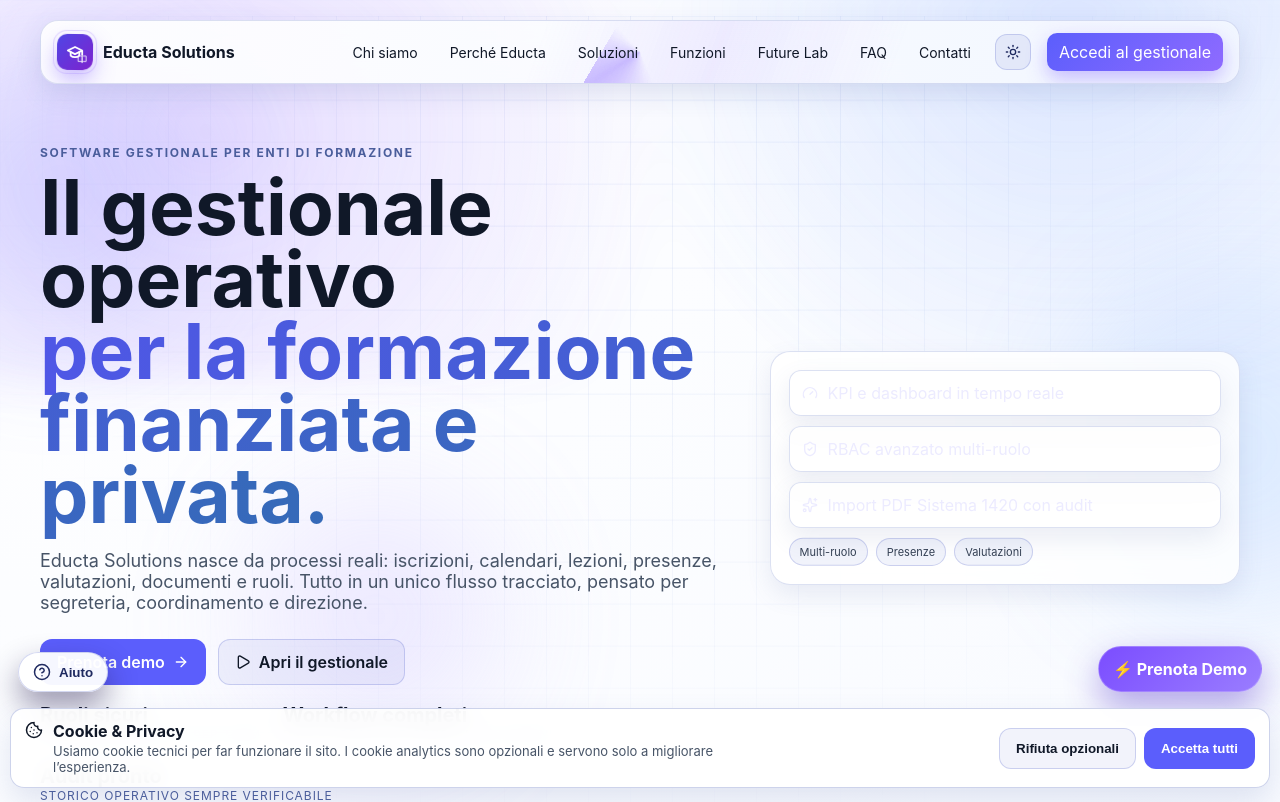
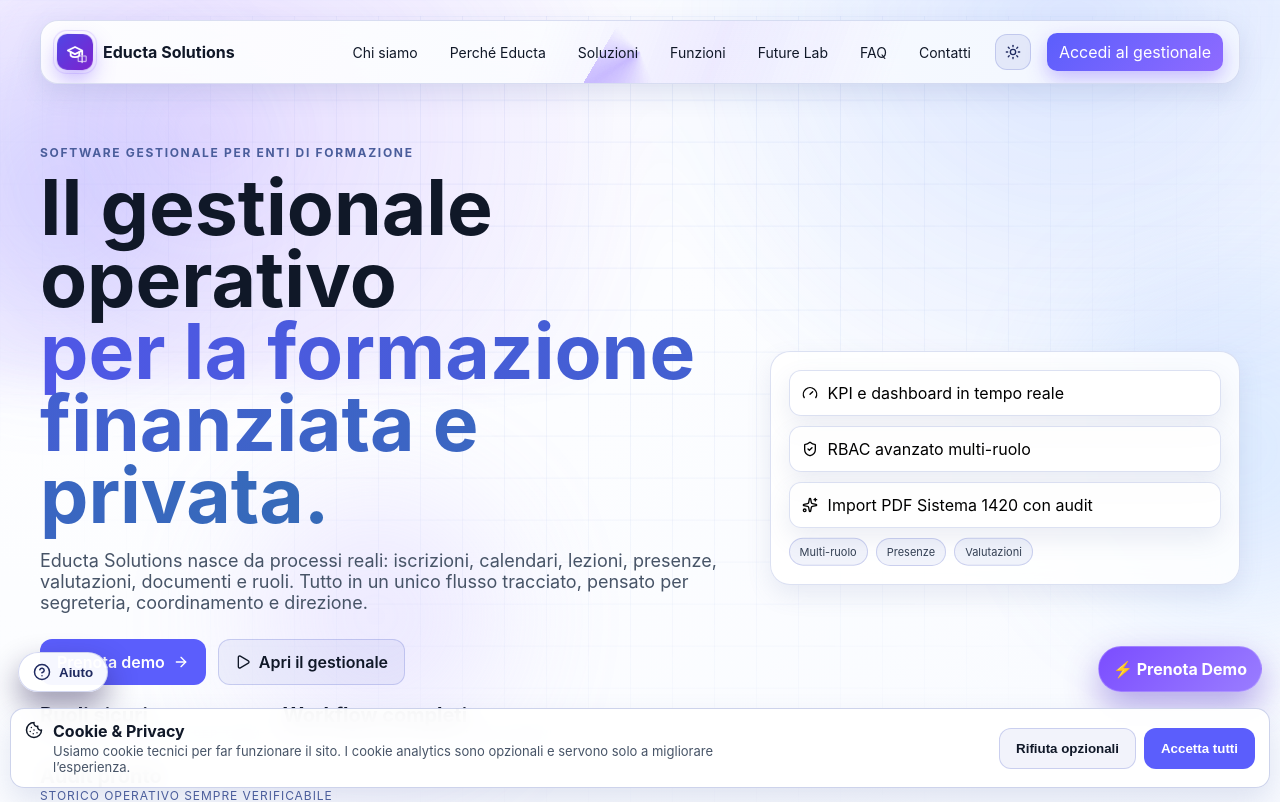
Before and after one commit to alecaram007/educta-website, a React (Vite) app: page / in a window 1280 px wide. Shown: the top 802 px of the page. Built offline with nearby package versions, Linux system fonts and the light colour scheme.

Commit message:
Set hero KPI stat text to black in light theme

```diff
--- a/src/App.css
+++ b/src/App.css
@@ -697,6 +697,10 @@
   box-shadow: 0 10px 24px rgba(87, 104, 165, .12);
 }
 
+body.theme-light .stat {
+  color: #000000;
+}
+
 body.theme-light .chip {
   color: #344054;
   background: rgba(84, 102, 200, .08);
```
